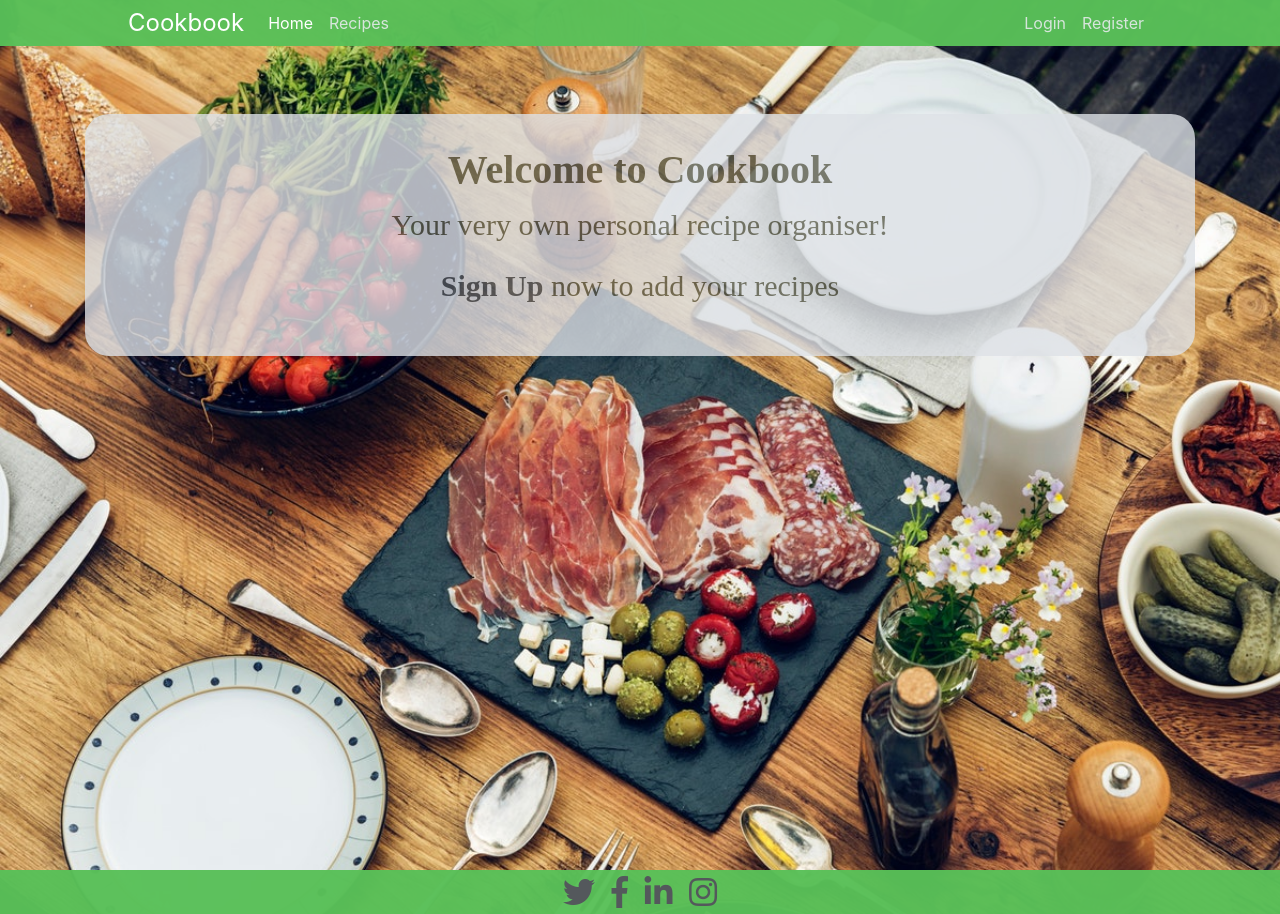
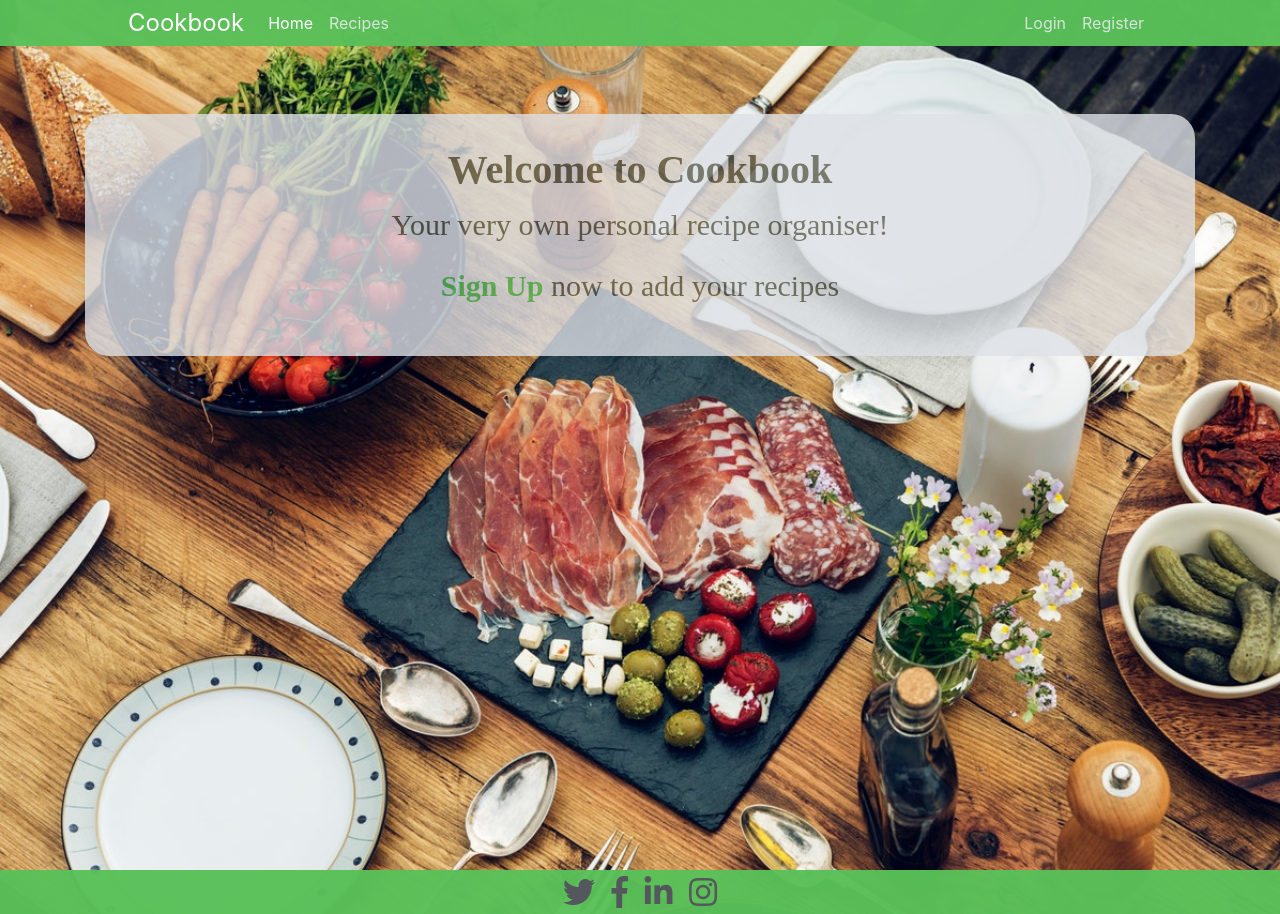
Before and after one commit to Luciano-Lima/myCookbook, a Flask app: page / in a window 1280 px wide. Run offline with Flask 2, Linux system fonts and the light colour scheme; data that the repository does not hold is empty; some libraries are stand-ins or nearby versions.

Commit message:
Changing color of sign button

```diff
--- a/static/css/style.css
+++ b/static/css/style.css
@@ -15,6 +15,10 @@ a:hover {
     color: #212529;
     text-decoration: none;
 }
+
+.signUp {
+  color: #5bbe58;
+  }
 
 /*Navbar*/
 .navbar {
```
